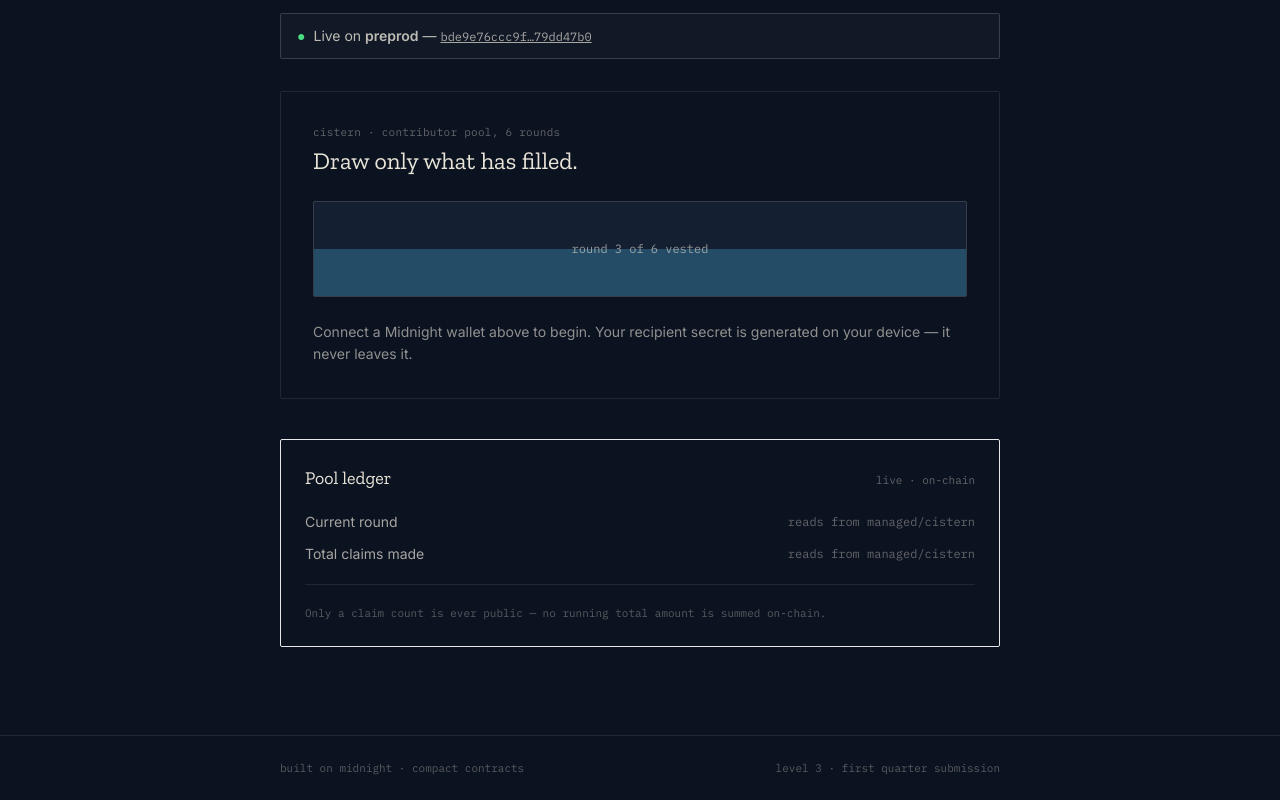
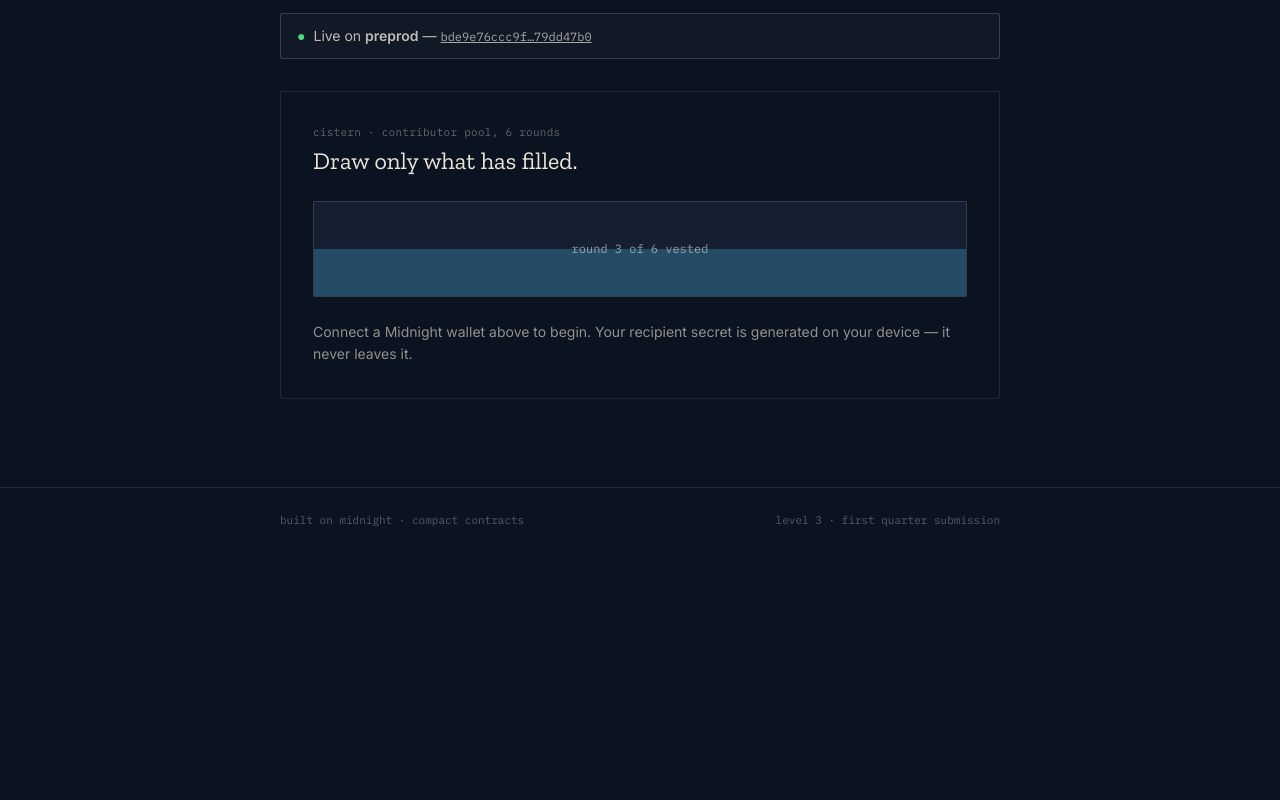
Before and after one commit to mehatanu87/cistern, a React (Vite) app: page / in a window 1280 px wide. Shown: the part 395-1195 px from the top of the page. After the commit the page ends 948 px from the top, so only its background shows below. Built offline with nearby package versions, Linux system fonts and the light colour scheme; the HTML template or start-up script is replaced by a standard one.

Commit message:
Remove PoolLedger section from UI

```diff
--- a/src/App.tsx
+++ b/src/App.tsx
@@ -1,7 +1,6 @@
 import { Header } from "./components/Header";
 import { DeploymentBanner } from "./components/DeploymentBanner";
 import { ClaimBasin } from "./components/ClaimBasin";
-import { PoolLedger } from "./components/PoolLedger";
 import { useMidnightWallet } from "./hooks/useMidnightWallet";
 import { getDeployment } from "./lib/contractClient";
 
@@ -24,9 +23,6 @@ function App() {
         <section className="mb-10">
           <ClaimBasin walletApi={wallet.walletApi} walletConnected={wallet.status === "connected"} />
         </section>
-        <section className="mb-10">
-            <PoolLedger />
-          </section>
       </main>
       <footer className="border-t border-sand/10">
         <div className="mx-auto max-w-3xl px-6 py-6 flex flex-col sm:flex-row justify-between gap-2">
```
